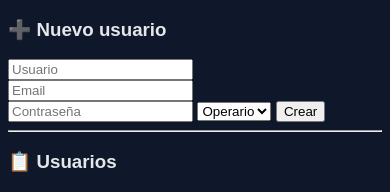
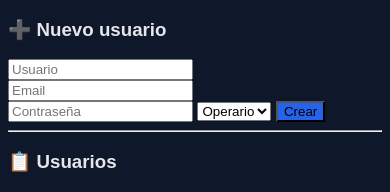
Before and after one commit to fer967/smartfarm-cloud, a Python web app: template app/templates/users.html in a window 390 px wide. Shown: the part 132-324 px from the top of the page. Run offline with Jinja, Linux system fonts and the light colour scheme; the template is opened without the code that fills it, so the values that code supplies are empty.

Commit message:
cambios para vista mobile

```diff
--- a/app/static/styles.css
+++ b/app/static/styles.css
@@ -48,7 +48,7 @@ body {
     background-color: #4caf50;
 }
 
-.button-creat {
+.button-create {
     background-color: #2563eb;
 }
 
--- a/app/templates/base.html
+++ b/app/templates/base.html
@@ -4,6 +4,7 @@
     <meta charset="UTF-8">
     <title>{{ title or "SmartFarm" }}</title>
     <link rel="stylesheet" href="/static/styles.css">
+    <meta name="viewport" content="width=device-width, initial-scale=1.0">
 </head>
 <body>
 
```
